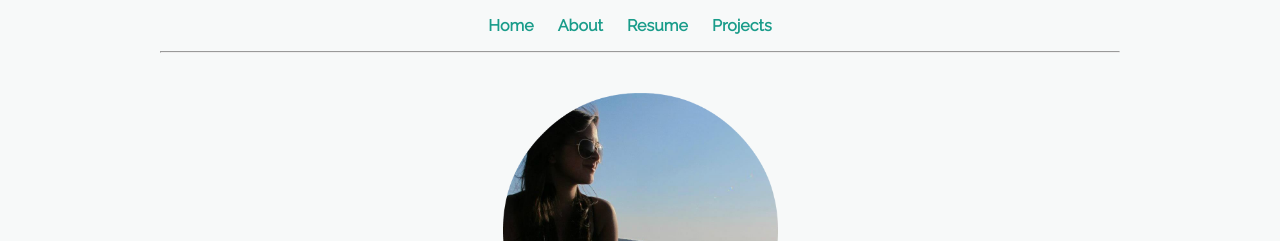
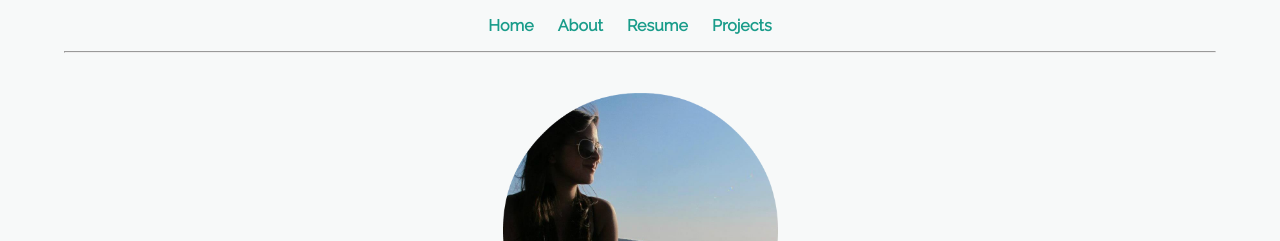
Before and after one commit to desireepoland/desireepoland.github.io, a Jekyll site: the page built from index.html, in a window 1280 px wide. Shown: the top 241 px of the page. Built offline with Jekyll 4.4.1, drawn with Linux system fonts in a browser that asks for light colours; nearby versions of some CDN libraries.

Commit message:
Change to make site more responsive

```diff
--- a/_includes/header.html
+++ b/_includes/header.html
@@ -7,5 +7,5 @@
           <li><a href="/projects">Projects</a></li>
       </ul>
   </nav>
-  <hr/>
+  <hr class="top-hr"/>
 </header>
--- a/_sass/base.scss
+++ b/_sass/base.scss
@@ -1,9 +1,12 @@
+$max-width:  44em;
+$padding: 16px;
+$mobile: new-breakpoint(max-width $max-width 4);
+
 body {
-	width: 960px;
 	background-color: #f7f9f9;
 	font-family: 'Raleway', Helvetica, sans-serif;
 	color: #11131b;
-	margin: 0 auto;
+	margin: 0;
 	text-align: center;
 }
 h1 {
--- a/_sass/header.scss
+++ b/_sass/header.scss
@@ -1,3 +1,6 @@
+.top-hr {
+  width: 90%;
+}
 nav a:link{
 	text-decoration: none;
 }
```
